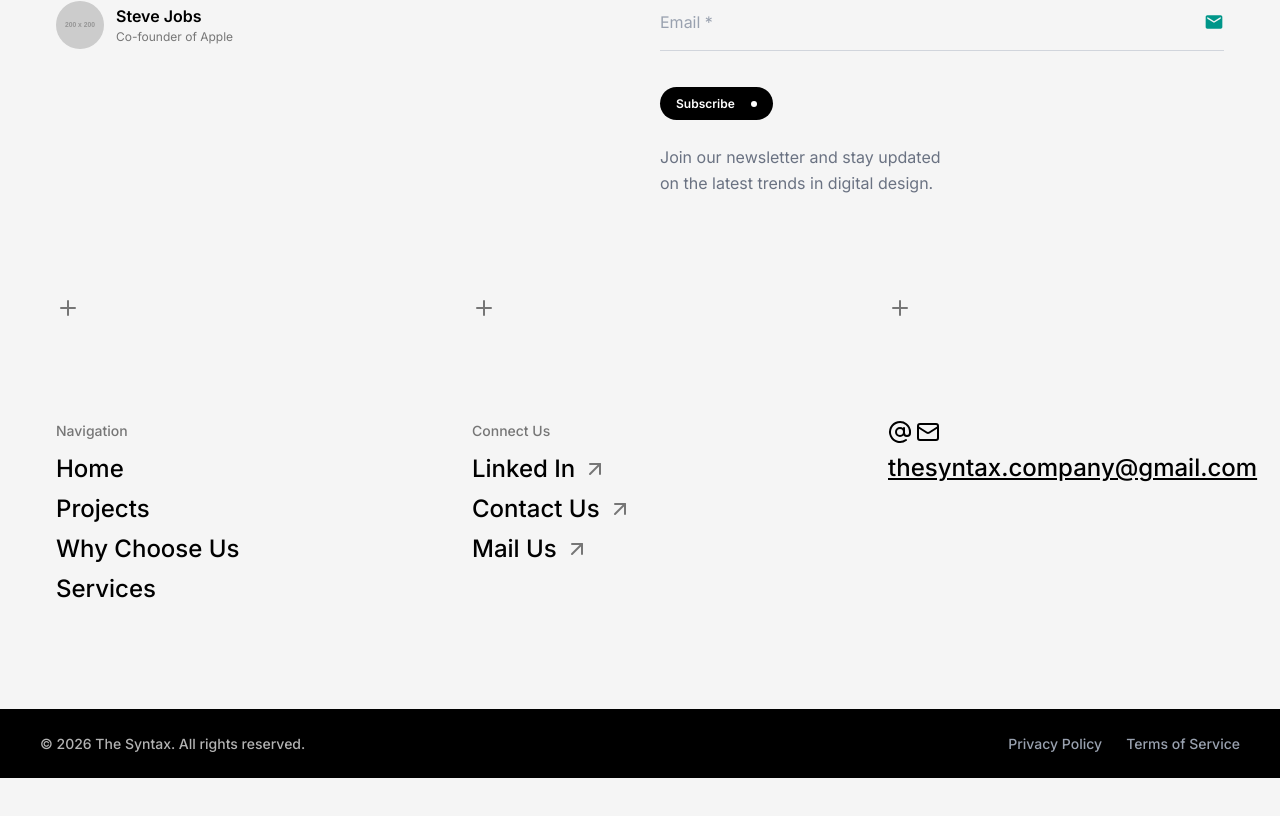
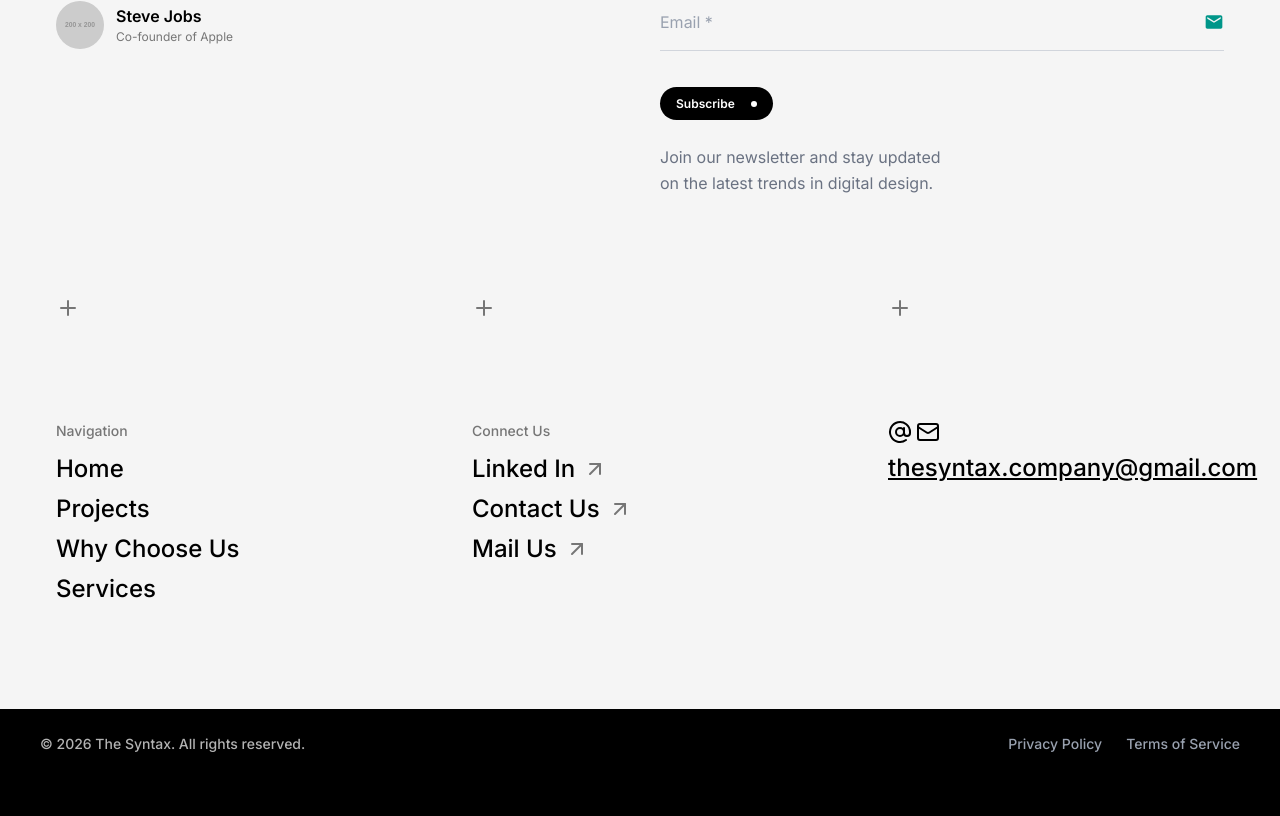
Before and after one commit to thecyntax/Official-Website, a React (Vite) app in the folder client/: page / in a window 1280 px wide. Shown: the part 5824-6640 px from the top of the page. Before the commit the page ends 6602 px from the top, so only its background shows below. Built offline with nearby package versions, Linux system fonts and the light colour scheme; a web font is replaced by a local one.

Commit message:
Adjust on footer - adjusted footer in according to the gradual blur

```diff
--- a/client/src/components/layout/Footer.jsx
+++ b/client/src/components/layout/Footer.jsx
@@ -48,7 +48,7 @@ const Footer = () => {
           <SectionTwo />
         </div>
       </div>
-      <div className="bg-black py-4 sm:py-6 px-4 sm:px-6 md:px-10 w-full">
+      <div className="bg-black py-4 sm:py-6 px-4 sm:px-6 md:px-10 md:pb-[120px] pb-[120px] w-full">
         <div className="flex flex-col sm:flex-row items-center justify-between gap-2 sm:gap-3">
           <p className="text-[#b3b3b3] font-medium text-[12px] sm:text-[13px] md:text-[14px]">
             &copy; {new Date().getFullYear()} The Syntax. All rights reserved.
```
